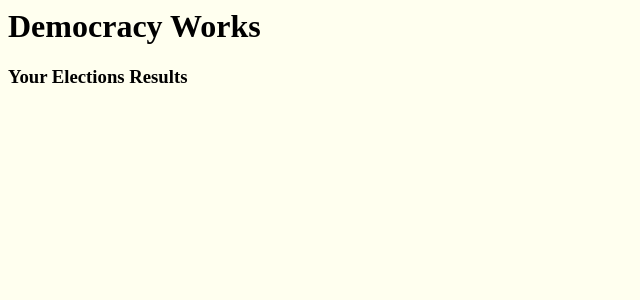
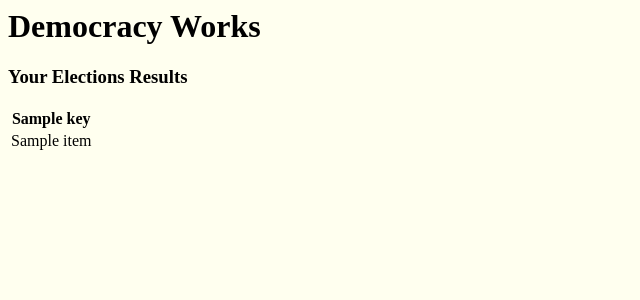
Before and after one commit to dejanbatanjac/DemocracyWorks, a Flask app: template templates/results.html in a window 1280 px wide. Shown: the top 300 px of the page, without its empty margins (0-640 px from the left). Run offline with Flask 2, Linux system fonts and the light colour scheme; the template is opened without the code that fills it: most values are stand-ins (such as "Sample title", 1, 10 or a date in 2020).

Commit message:
updated jinja2 in results.html

```diff
--- a/server.py
+++ b/server.py
@@ -1,7 +1,6 @@
 # Importing flask
 from flask import Flask, request, render_template, redirect
 import requests
-import json
 
 
 app = Flask(__name__)
@@ -40,9 +39,10 @@
                                     params=querystring)
         # print(response)
         # return print(response.text)
-        results = json.dumps(response.text)
-        loaded_results = json.load(results)
-        return render_template("results.html", items=loaded_results)
+        # results = json.dumps(response.text)
+        # loaded_results = json.load(results)
+        items = response.text
+        return render_template("results.html", items=items)
     except Exception as err:
         return print(f"Exception: {err}")
         raise
--- a/templates/results.html
+++ b/templates/results.html
@@ -3,13 +3,24 @@
 {% block title %}Democracy Works{% endblock %}
 
 {% block content %}
-    <div id="searchzip">
+    <div id="search">
         <div id="subhead">
             <h3>Your Elections Results</h3>
         </div>
     </div>
-    {% for field in items %}
-        <div id="desc" {{field['description']}}</div>
-        <div id="date" {{field['date']}}</div>
-    {% endfor %}
+    <table>
+        <tr>
+            {% for key in items[0] %}
+            <th>{{ key }}</th>
+            {% endfor %}
+        </tr>
+
+        {% for item in items %}
+        <tr>
+            {% for key in item %}
+            <td>{{ item[key] }}</td>
+            {% endfor %}
+        </tr>
+        {% endfor %}
+    </table>
 {% endblock %}
```
